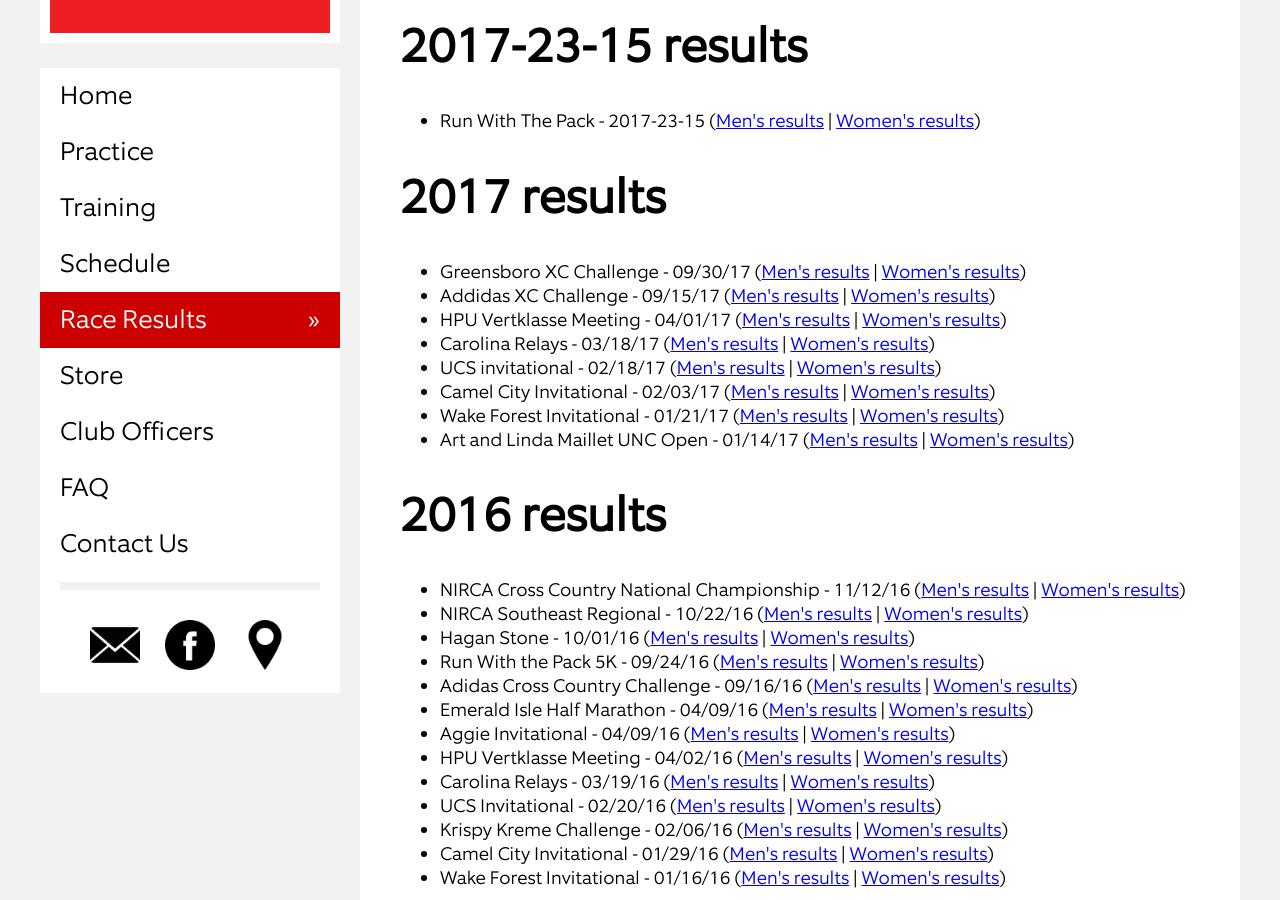
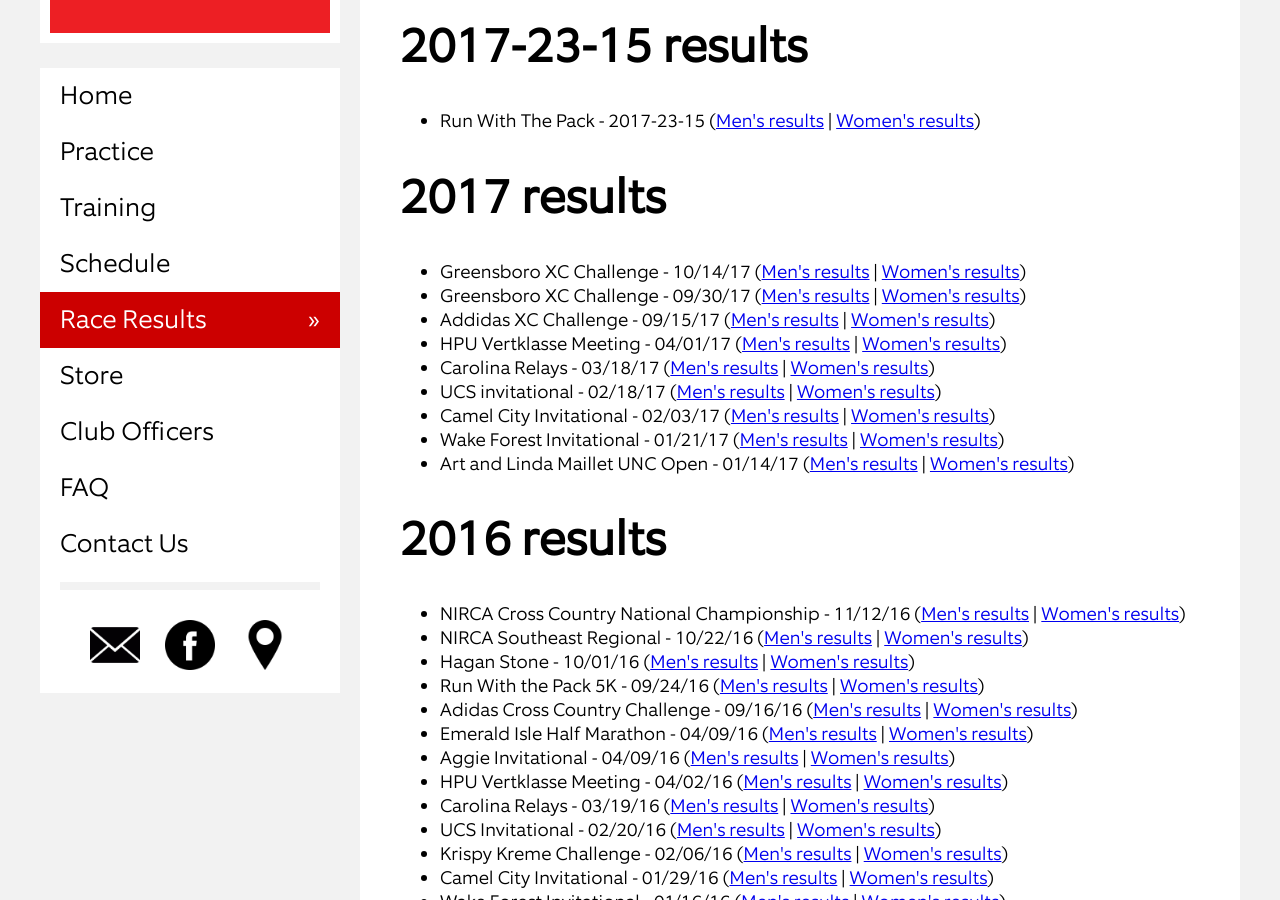
Before and after one commit to ncsuclubrunning/ncsuclubrunning.github.io, a Jekyll site: the page built from race-results/index.html, in a window 1280 px wide and 900 px high, scrolled down 435 px. Built offline with Jekyll 4.4.1, drawn with Linux system fonts in a browser that asks for light colours.

Commit message:
Adding back the UNCA Results.

```diff
--- a/_data/race_results.yml
+++ b/_data/race_results.yml
@@ -13,7 +13,10 @@
 #  female_results_url: "!SITE_URL!/race-results/results/YYYY/XXXX-XX-XX-women.pdf"
 #  date: YYYY-MM-DD
 
-
+- name: "Greensboro XC Challenge"
+  male_results_url: "!SITE_URL!/race-results/results/2017/2017-10-14-UNCA-6k-8k-men.pdf"
+  female_results_url: "!SITE_URL!/race-results/results/2017/2017-10-14-UNCA-6k-8k-women.pdf"
+  date: 2017-10-14
 
 - name: "Greensboro XC Challenge"
   male_results_url: "!SITE_URL!/race-results/results/2017/2017-09-30-Greensboro-XC-invitational-men.pdf"
```
